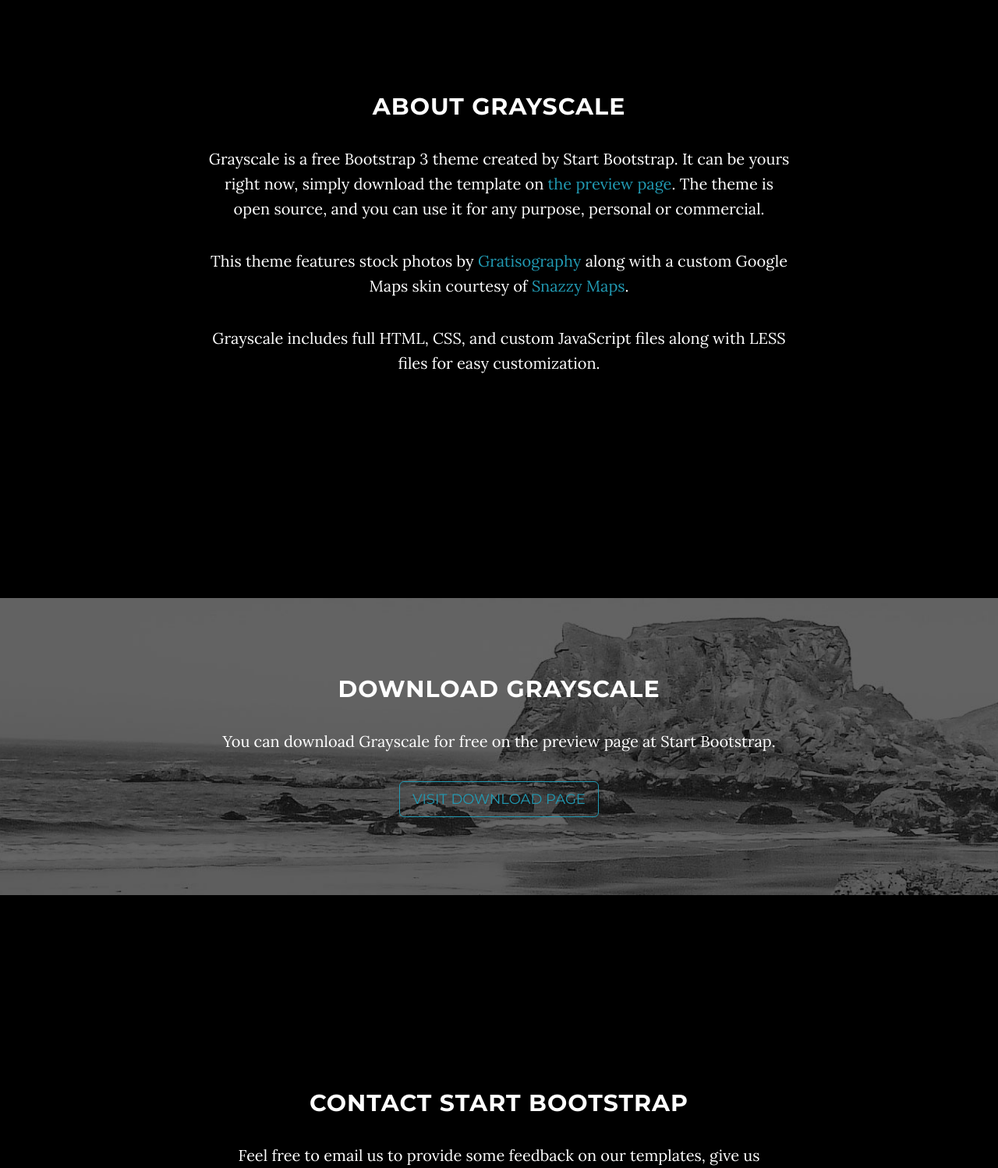
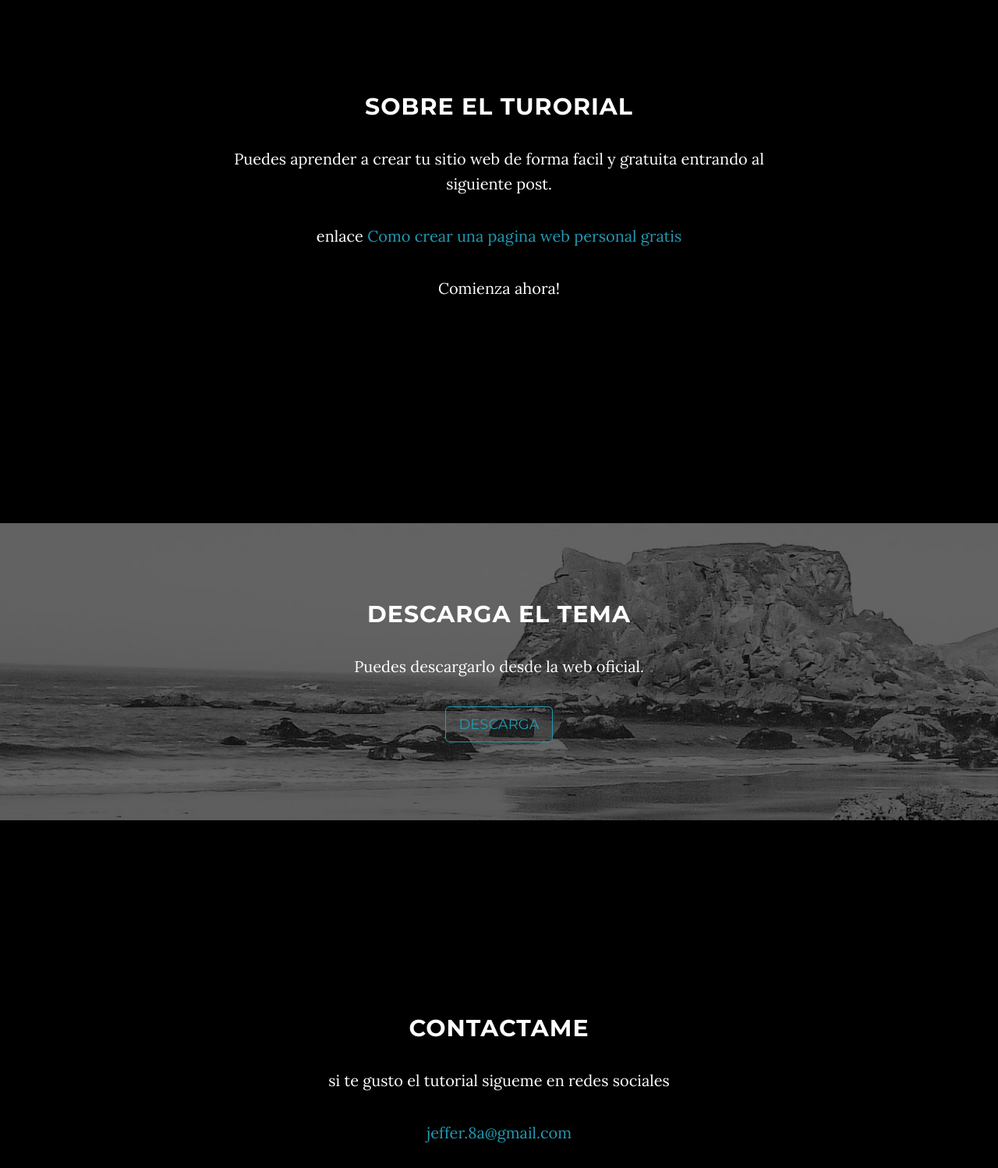
Before and after one commit to jeffer8a/pagina-web-gratis, a plain HTML site: page index.html in a window 1280 px wide. Shown: the part 930-2428 px from the top of the page at 78% size. Drawn offline with Linux system fonts and the light colour scheme; some packages are replaced by stand-ins of ours.

Commit message:
Update index.html

```diff
--- a/index.html
+++ b/index.html
@@ -9,7 +9,7 @@
     <meta name="description" content="">
     <meta name="author" content="">
 
-    <title>Grayscale - Start Bootstrap Theme</title>
+    <title>Jeffer Ochoa</title>
 
     <!-- Bootstrap Core CSS -->
     <link href="css/bootstrap.min.css" rel="stylesheet">
@@ -41,7 +41,7 @@
                     <i class="fa fa-bars"></i>
                 </button>
                 <a class="navbar-brand page-scroll" href="#page-top">
-                    <i class="fa fa-play-circle"></i>  <span class="light">Start</span> Bootstrap
+                    <i class="fa fa-play-circle"></i>  <span class="light">Inicio</span> Jeffer Ochoa
                 </a>
             </div>
 
@@ -74,8 +74,8 @@
             <div class="container">
                 <div class="row">
                     <div class="col-md-8 col-md-offset-2">
-                        <h1 class="brand-heading">Grayscale</h1>
-                        <p class="intro-text">A free, responsive, one page Bootstrap theme.<br>Created by Start Bootstrap.</p>
+                        <h1 class="brand-heading">Bienvenido</h1>
+                        <p class="intro-text">Este es un ejemplo de como construir tu web gratis con github.</p>
                         <a href="#about" class="btn btn-circle page-scroll">
                             <i class="fa fa-angle-double-down animated"></i>
                         </a>
@@ -89,10 +89,10 @@
     <section id="about" class="container content-section text-center">
         <div class="row">
             <div class="col-lg-8 col-lg-offset-2">
-                <h2>About Grayscale</h2>
-                <p>Grayscale is a free Bootstrap 3 theme created by Start Bootstrap. It can be yours right now, simply download the template on <a href="http://startbootstrap.com/template-overviews/grayscale/">the preview page</a>. The theme is open source, and you can use it for any purpose, personal or commercial.</p>
-                <p>This theme features stock photos by <a href="http://gratisography.com/">Gratisography</a> along with a custom Google Maps skin courtesy of <a href="http://snazzymaps.com/">Snazzy Maps</a>.</p>
-                <p>Grayscale includes full HTML, CSS, and custom JavaScript files along with LESS files for easy customization.</p>
+                <h2>Sobre el turorial</h2>
+                <p>Puedes aprender a crear tu sitio web de forma facil y gratuita entrando al siguiente post.</p>
+                <p>enlace <a href="http://jefferochoa.com.ve/como-crear-una-pagina-web-personal-gratis">Como crear una pagina web personal gratis</a>
+                <p>Comienza ahora!</p>
             </div>
         </div>
     </section>
@@ -102,9 +102,9 @@
         <div class="download-section">
             <div class="container">
                 <div class="col-lg-8 col-lg-offset-2">
-                    <h2>Download Grayscale</h2>
-                    <p>You can download Grayscale for free on the preview page at Start Bootstrap.</p>
-                    <a href="http://startbootstrap.com/template-overviews/grayscale/" class="btn btn-default btn-lg">Visit Download Page</a>
+                    <h2>Descarga el tema</h2>
+                    <p>Puedes descargarlo desde la web oficial.</p>
+                    <a href="http://startbootstrap.com/template-overviews/grayscale/" class="btn btn-default btn-lg">Descarga</a>
                 </div>
             </div>
         </div>
@@ -114,19 +114,19 @@
     <section id="contact" class="container content-section text-center">
         <div class="row">
             <div class="col-lg-8 col-lg-offset-2">
-                <h2>Contact Start Bootstrap</h2>
-                <p>Feel free to email us to provide some feedback on our templates, give us suggestions for new templates and themes, or to just say hello!</p>
-                <p><a href="mailto:feedback@startbootstrap.com">feedback@startbootstrap.com</a>
+                <h2>Contactame</h2>
+                <p>si te gusto el tutorial sigueme en redes sociales</p>
+                <p><a href="mailto:jeffer.8a@gmail.com.com">jeffer.8a@gmail.com</a>
                 </p>
                 <ul class="list-inline banner-social-buttons">
                     <li>
-                        <a href="https://twitter.com/SBootstrap" class="btn btn-default btn-lg"><i class="fa fa-twitter fa-fw"></i> <span class="network-name">Twitter</span></a>
+                        <a href="https://twitter.com/jeffer_8a" class="btn btn-default btn-lg"><i class="fa fa-twitter fa-fw"></i> <span class="network-name">Twitter</span></a>
                     </li>
                     <li>
-                        <a href="https://github.com/IronSummitMedia/startbootstrap" class="btn btn-default btn-lg"><i class="fa fa-github fa-fw"></i> <span class="network-name">Github</span></a>
+                        <a href="https://github.com/Jeffer8a" class="btn btn-default btn-lg"><i class="fa fa-github fa-fw"></i> <span class="network-name">Github</span></a>
                     </li>
                     <li>
-                        <a href="https://plus.google.com/+Startbootstrap/posts" class="btn btn-default btn-lg"><i class="fa fa-google-plus fa-fw"></i> <span class="network-name">Google+</span></a>
+                        <a href="https://plus.google.com/+JefferOchoa" class="btn btn-default btn-lg"><i class="fa fa-google-plus fa-fw"></i> <span class="network-name">Google+</span></a>
                     </li>
                 </ul>
             </div>
```
